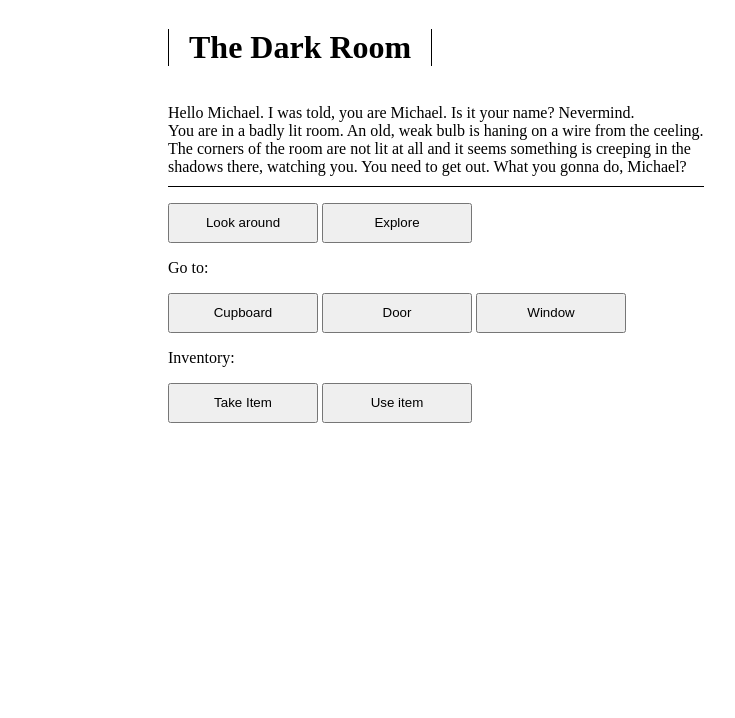
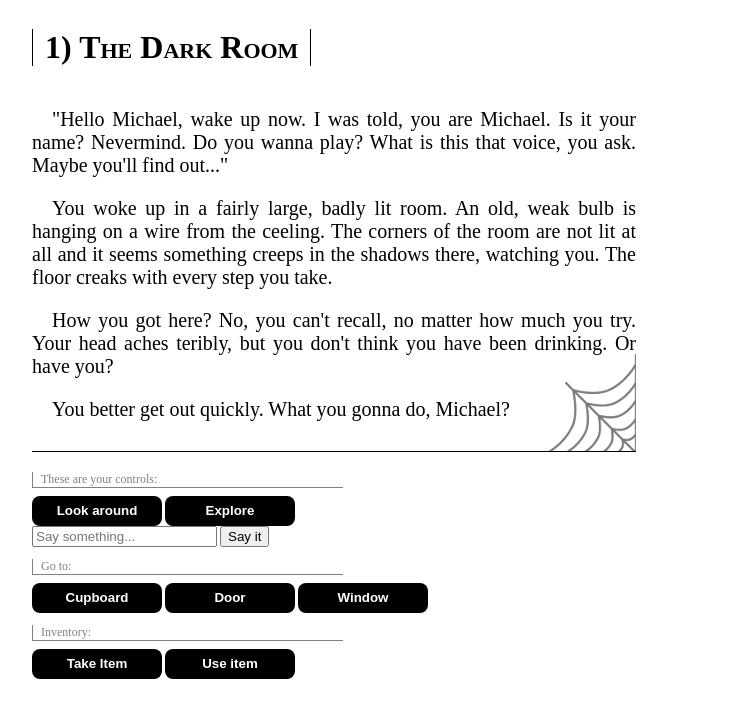
Before and after one commit to mage1987/Pokoje, a plain HTML site: page room_dark.html in a window 1280 px wide. Shown: the whole page, without its empty margins (32-767 px from the left). Drawn offline with Linux system fonts and the light colour scheme.

Commit message:
1.0.1a
hlavne zmeny stylovani

```diff
--- a/css/master.css
+++ b/css/master.css
@@ -1,30 +1,94 @@
-#r_roomName {
-  display: inline-block;
-
-  border-right-style: solid;
-  border-left-style: solid;
-  border-width: thin;
-  padding-left: 20px;
-  padding-right: 20px;
+/* Formatovani oddilu stranky */
+.header {
 
 }
 
-#r_msg_output {
+.controls {
+  font-size: 12px;
+  color: grey;
+}
 
-  border-bottom-style: solid;
+p.controls {
+  border-left: solid;
   border-width: thin;
-  padding-bottom: 10px;
+  padding-left: 8px;
+  margin-bottom: 8px;
+  border-bottom: solid;
+  border-bottom-width: thin;
+  width: 50%;
+}
+
+.look {
+
+}
+
+.speak {
+
+}
+
+.movement {
+
+}
+
+.inventory {
+
+}
+
+.footer {
+  margin-bottom: 20px;
 }
 
 .roomBody {
   width: 50%;
 }
 
+/* Formatovani tlacitek */
 .button {
-  width: 150px;
-  height: 40px;
+  width: 130px;
+  height: 30px;
+  background-color: black;
+  color: white;
+  font-weight: bold;
+  border: none;
+  border-radius: 8px;
+  transition-duration: 0.4s;
 }
 
-.inventory {
+.button:hover {
+  background-color: white;
+  color: black;
+  border-style: dashed;
+  border-width: thin;
+  boder
+}
+
+/* Formatovani spcialnich bloku */
+#r_roomName {
+  display: inline-block;
+  border-right-style: solid;
+  border-left-style: solid;
+  border-width: thin;
+  padding-left: 1%;
+  padding-right: 1%;
+  font-variant: small-caps;
+}
+
+#r_msg_output {
+  font-family: "Lucida Sans Typewriter";
+  border-bottom-style: solid;
+  border-width: thin;
+  padding-bottom: 10px;
+  font-size: 20px;
+  text-align: justify;
+  text-indent: 20px;
+  min-height: 250px;
+  background-image: url("../img/spider_web1.png");
+  background-repeat: no-repeat;
+  background-position: right bottom;
 
 }
+
+/*#r_msg_output:first-letter {
+  font-size: 3em;
+  font-family: "Edwardian Script ITC", "Brush Script MT", cursive;
+}*/
--- /dev/null
+++ b/index.html
@@ -0,0 +1,18 @@
+<!DOCTYPE html>
+<html lang="en" dir="ltr">
+  <head>
+    <meta charset="utf-8">
+    <script type="text/javascript" src="js/main.js"></script>
+    <script type="text/javascript" src="js/resources_DR.js"></script>
+    </script>
+    <title></title>
+  </head>
+  <body>
+
+    <input id="playerNameInput" type="text" placeholder="Enter your name...">
+    <br>
+    <a href="room_dark.html">
+      <button type="button" onclick="ReadPlayerName()">Start the game!</button>
+    </a>
+  </body>
+</html>
--- a/js/main.js
+++ b/js/main.js
@@ -24,15 +24,15 @@ function Pawn(name, actPosition) {
   };
 }
 
-function Room(name, ident, sides) {
+function Room(name, ident) {
   this.name = name;
   this.ident = ident;
 }
 
 //Definice stran
-function Side(name, coord, bDesc, dDesc, itemID) {
+function Side(coord, name, bDesc, dDesc, itemID) {
+  this.coord = coord;
   this.name = name;
-  this.coord = coord;
   this.bDesc = bDesc;
   this.dDesc = dDesc;
   this.itemID = itemID;
--- a/js/resources_DR.js
+++ b/js/resources_DR.js
@@ -1,4 +1,13 @@
-var v_initialMsg = "Hello Michael. I was told, you are Michael. Is it your name? Nevermind. <br> You are in a badly lit room. An old, weak bulb is haning on a wire from the ceeling. The corners of the room are not lit at all and it seems something is creeping in the shadows there, watching you. You need to get out. What you gonna do, Michael?";
+var v_actualUser = [
+  "Michael"
+];
+
+var v_initialMsg = "<p>\"Hello " + v_actualUser[0] + ", wake up now. I was told, you are " + v_actualUser[0] + ". Is it your name? Nevermind. Do you wanna play? What is this that voice, you ask. Maybe you'll find out...\" <p> You woke up in a fairly large, badly lit room. An old, weak bulb is hanging on a wire from the ceeling. The corners of the room are not lit at all and it seems something creeps in the shadows there, watching you. The floor creaks with every step you take. <p>How you got here? No, you can't recall, no matter how much you try. Your head aches teribly, but you don't think you have been drinking. Or have you?<p>You better get out quickly. What you gonna do, Michael?";
+
+var v_actualRoom = [
+  "The Dark Room",
+  1
+];
 
 var v_leftSide = [
   "Cupboard",
--- a/room_dark.html
+++ b/room_dark.html
@@ -6,8 +6,8 @@
     <script type="text/javascript" src="js/resources_DR.js"></script>
     <link rel="stylesheet" href="css/master.css">
   </head>
-  <body style="margin-left: 200px;">
-    <div class="" id="r_header">
+  <body style="margin-left: 5%  ;">
+    <div class="header" id="r_header">
       <h1 id="r_roomName"></h1>
     </div>
 
@@ -16,32 +16,43 @@
       <p id="r_msg_output"></p>
 
       <div class="controls" id="r_controls">
-
+        <p class="controls">These are your controls:</p>
         <div class="look">
           <button class="button" name="button" onclick="WritePageOutput(whatIsAround,'r_msg_output')">Look around</button>
-          <button class="button" name="button" onclick="michael.explore()">Explore</button>
+          <button class="button" name="button" onclick="actualUser.explore()">Explore</button>
+          <div class="speak">
+            <form method="post">
+              <input type="text" name="" placeholder="Say something...">
+              <input type="submit" name="" value="Say it">
+            </form>
+          </div>
         </div>
 
         <div class="movement">
-          <p>Go to:</p>
-          <button class="button" id="btn_gLeft" onclick="michael.walk(1)"></button>
-          <button class="button" id="btn_gForwd" onclick="michael.walk(2)"></button>
-          <button class="button" id="btn_gRight" onclick="michael.walk(3)"></button>
+          <p class="controls">Go to:</p>
+          <button class="button" id="btn_gLeft" onclick="actualUser.walk(1)"></button>
+          <button class="button" id="btn_gForwd" onclick="actualUser.walk(2)"></button>
+          <button class="button" id="btn_gRight" onclick="actualUser.walk(3)"></button>
         </div>
 
         <div class="inventory">
-          <p>Inventory:</p>
-          <button class="button" name="button" onclick="michael.takeItem()">Take Item</button>
+          <p class="controls">Inventory:</p>
+          <button class="button" name="button" onclick="actualUser.takeItem()">Take Item</button>
           <button class="button" name="button">Use item</button>
         </div>
 
       </div>
+
+    </div>
+
+    <div class="footer">
+
     </div>
 
     <script type="text/javascript">
-      var darkRoom = new Room(
-        "The Dark Room",
-        1
+      var actualRoom = new Room(
+        v_actualRoom[0],
+        v_actualRoom[1]
       );
 
       var doorKey = new Item(
@@ -51,12 +62,12 @@
         false
       );
 
-      var michael = new Pawn(
-        "Michael",
+      var actualUser = new Pawn(
+        v_actualUser[0],
         0
       );
-      michael.walk = function(coord) {
-        michael.actPosition = coord;
+      actualUser.walk = function(coord) {
+        actualUser.actPosition = coord;
         if (coord == 1) {
           WritePageOutput(leftSide.bDesc, "r_msg_output");
         } else if (coord == 2) {
@@ -64,51 +75,49 @@
         } else {
           WritePageOutput(rightSide.bDesc, "r_msg_output");
         }
-        //console.log(michael.actPosition);
       };
-      michael.explore = function() {
-        if (michael.actPosition == 1) {
+      actualUser.explore = function() {
+        if (actualUser.actPosition == 1) {
           WritePageOutput(leftSide.dDesc, "r_msg_output");
-        } else if (michael.actPosition == 2) {
+        } else if (actualUser.actPosition == 2) {
           WritePageOutput(frontSide.dDesc, "r_msg_output");
-        } else if (michael.actPosition == 3) {
+        } else if (actualUser.actPosition == 3) {
           WritePageOutput(rightSide.dDesc, "r_msg_output");
         } else {
           WritePageOutput("Move your ass 'cause something's gonna bite it!", "r_msg_output")
         }
       };
-      michael.takeItem = function() {
-
-        console.log(michael.actPosition);
+      actualUser.takeItem = function() {
+        console.log(actualUser.actPosition);
         console.log(Side.itemID);
       };
 
       var leftSide = new Side(
+        1,
         v_leftSide[0],
-        1,
         v_leftSide[1],
         v_leftSide[2],
         doorKey.iid
       );
       var frontSide = new Side(
+        2,
         v_frontSide[0],
-        2,
         v_frontSide[1],
         v_frontSide[2]
       );
       var rightSide = new Side(
+        3,
         v_rightSide[0],
-        3,
         v_rightSide[1],
         v_rightSide[2]
       )
 
 
 
-      var whatIsAround = "You can go to a " + leftSide.name.toLowerCase() + ", or to a " + frontSide.name.toLowerCase() + ", or to a " + rightSide.name.toLowerCase() + ".";
+      var whatIsAround = "You can go to a " + leftSide.name.toLowerCase() + ", to a " + frontSide.name.toLowerCase() + ", or to a " + rightSide.name.toLowerCase() + ".";
 
       WritePageOutput(v_initialMsg, "r_msg_output")
-      WritePageOutput(darkRoom.name, "r_roomName");
+      WritePageOutput(actualRoom.ident + ") " + actualRoom.name, "r_roomName");
       WritePageOutput(leftSide.name, "btn_gLeft");
       WritePageOutput(frontSide.name, "btn_gForwd");
       WritePageOutput(rightSide.name, "btn_gRight");
```
Also changed, not shown: img/spider_web.png (added), img/spider_web1.png (added).
